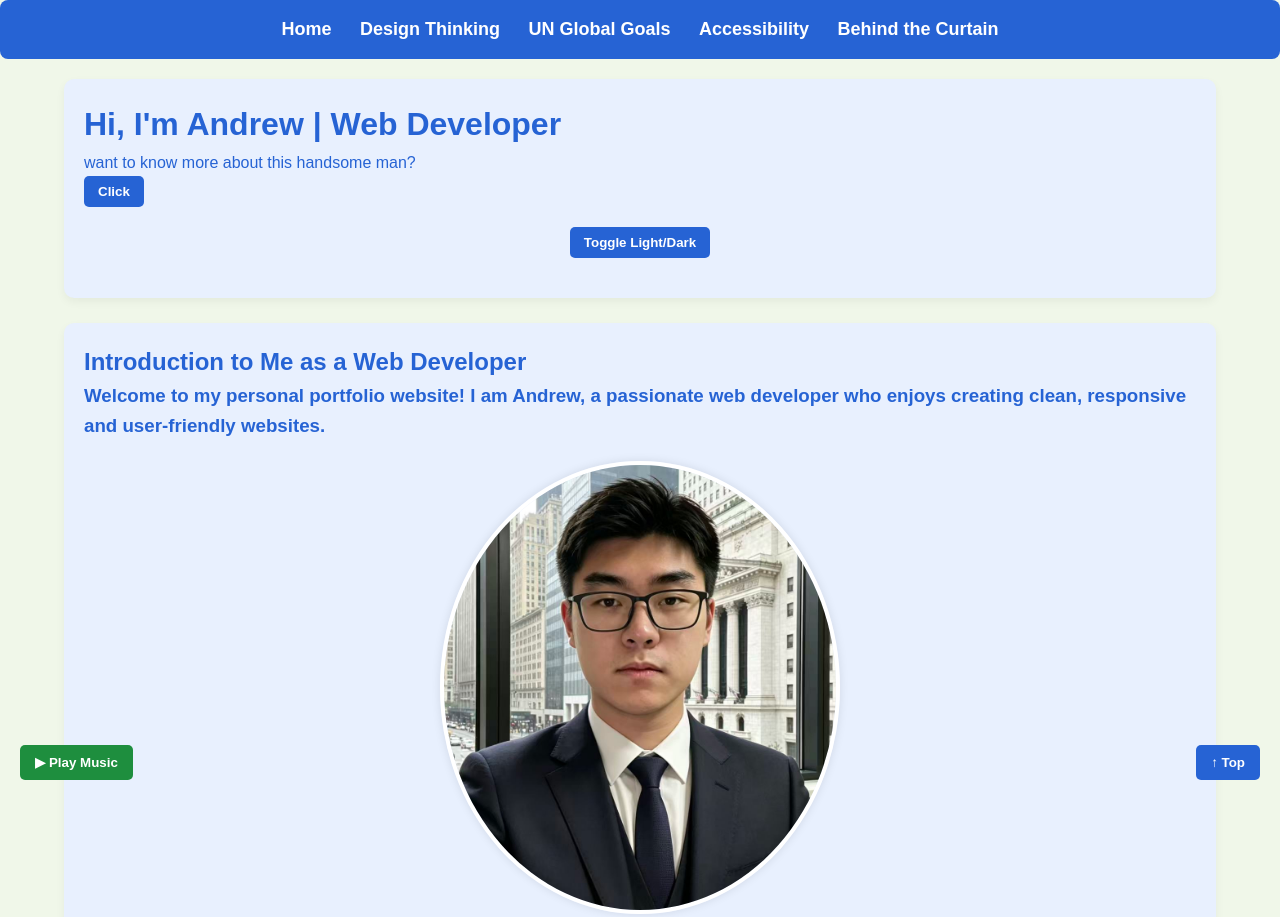
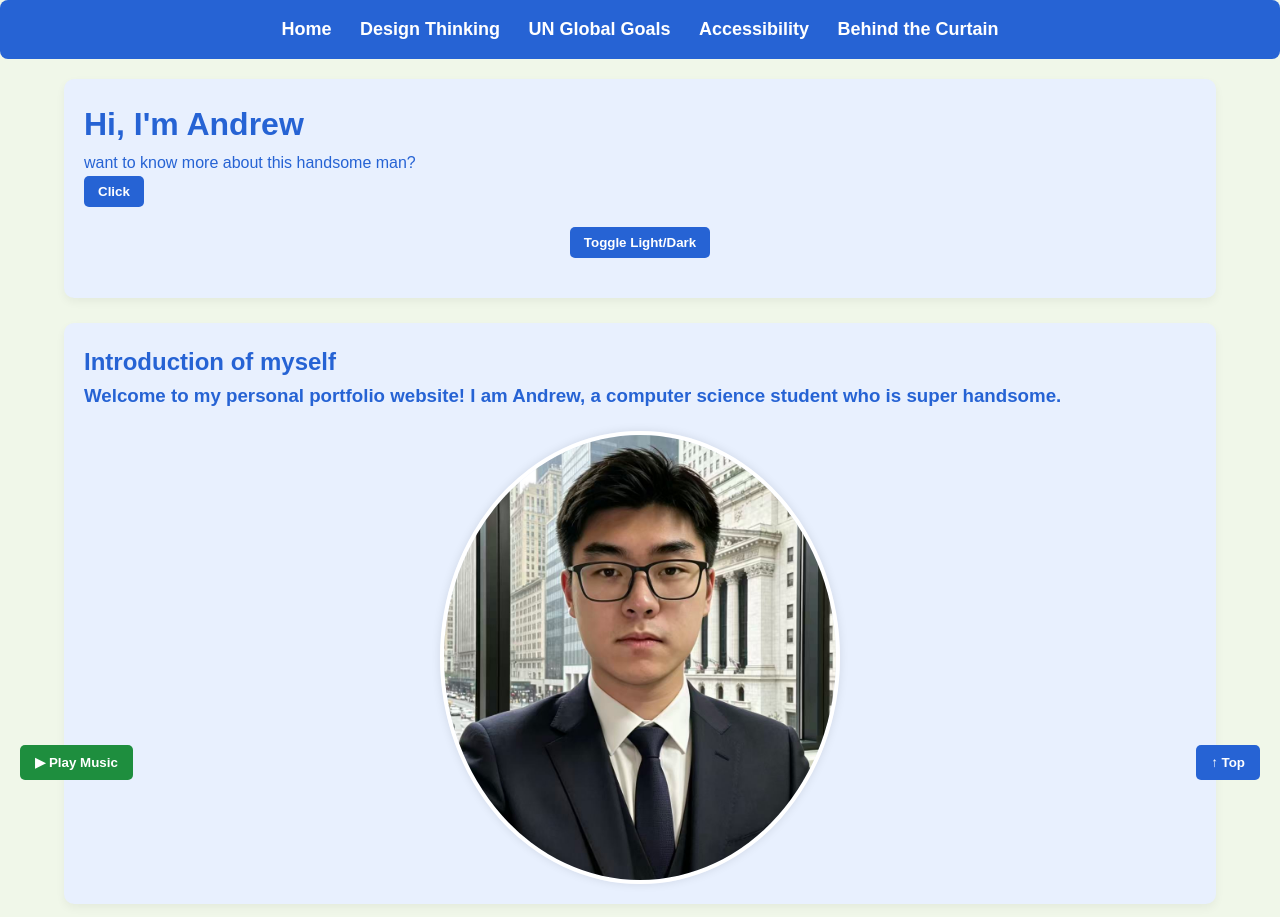
Before and after one commit to andrew7021503-boop/WebDev-profolio-AndrewChen, a plain HTML site: page index.html in a window 1280 px wide. Shown: the top 917 px of the page. Drawn offline with Linux system fonts and the light colour scheme.

Commit message:
final web

```diff
--- a/index.html
+++ b/index.html
@@ -24,7 +24,7 @@
 
 
   <div class="box-style fade-in">
-    <h1>Hi, I'm Andrew | Web Developer</h1>
+    <h1>Hi, I'm Andrew</h1>
     <p id="message">want to know more about this handsome man?
 
 
@@ -36,11 +36,10 @@
 
 
   <div class="box-style fade-in">
-    <h2>Introduction to Me as a Web Developer</h2>
+    <h2>Introduction of myself</h2>
 
      <h3> Welcome to my personal portfolio website!
-      I am Andrew, a passionate web developer who enjoys creating clean,
-      responsive and user-friendly websites.</h3>
+      I am Andrew, a computer science student who is super handsome.</h3>
 
 
 
--- a/styles/main.css
+++ b/styles/main.css
@@ -167,7 +167,7 @@ button:hover {
 
 
 .box-style {
-  max-width: 1900px;
+  max-width: 1500px;
   width: 90%;
   margin-left: auto;
   margin-right: auto;
```
Also changed, not shown: behind-the-curtain.html (+14 -2 lines).
